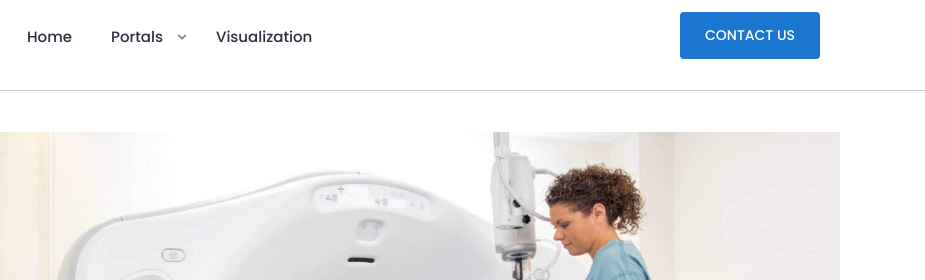
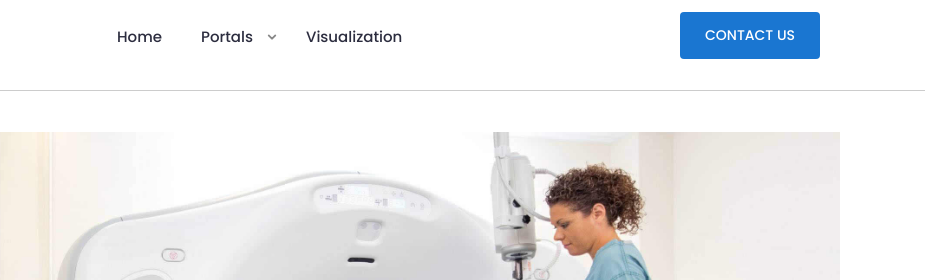
Before and after one commit to harish-bhalaa-07/Techgium-about, a plain HTML site: page index.html in a window 1280 px wide. Shown: the top 280 px of the page, 355-1280 px from the left. Drawn offline with Linux system fonts and the light colour scheme; a script that the page names is missing.

Commit message:
Update index.html

```diff
--- a/index.html
+++ b/index.html
@@ -80,7 +80,7 @@
 							</div>
 							<div class="col-lg-7 col-md-9 col-12">
 								<!-- Main Menu -->
-								<div class="main-menu">
+								<div class="main-menu" style="padding-left: 90px;">
 									<nav class="navigation">
 										<ul class="nav menu">
 											<li><a href="https://techgium-index.vercel.app/">Home </a></li>
```
